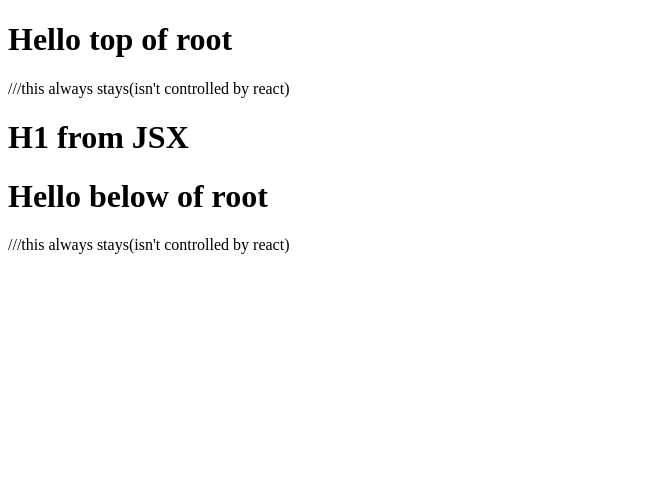
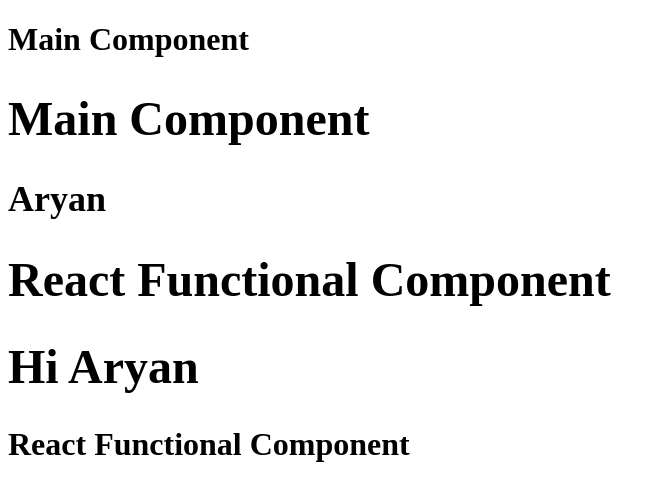
Before and after one commit to Aryan-2399/React, a React (Vite) app: page / in a window 1280 px wide. Shown: the top 500 px of the page, without its empty margins (0-666 px from the left). Built offline with nearby package versions, Linux system fonts and the light colour scheme.

Commit message:
EPISODE 3- React Elements and React Components

```diff
--- a/App.js
+++ b/App.js
@@ -1,18 +1,61 @@
 import React from 'react';
 import ReactDOM from 'react-dom/client';
 
-const heading = React.createElement(
-  "h1",
-  { id: "heading",
-   },
-  "Namaste React from Aryan"
-);
+const heading = (<h1>Hi Aryan</h1>);
 
-// JSX-  Transpiled(coverted to JS code that JS engine of browsers can understand) by parcel(Babel is used by parcel to do this transpilation) before it reaches the JS engine of browsers
-//JSX =>(coverted to(by babel)---) React.createElement("h1", { id: "heading" }, "H1 from JSX") ==> HTML Element
-const jsxHeading= <h1 id="headind" className="class" tabIndex="1">H1 from JSX</h1>
-console.log(heading) // Object--React object----Not an HTML Element
-console.log(jsxHeading)
+//rendering React element inside another React
+const elem = (<div>
+  {heading}
+  <h1>Hi Aryan</h1>
+  </div>);
 const root = ReactDOM.createRoot(document.getElementById("root"));
-// root.render(heading);
-root.render(jsxHeading);
+//React Functional Component----
+const ReactComponent = () => {
+  return (<h1 className="head"> React Functional Component</h1>);
+}
+
+//Rendering one compoent inside another ---Component composition
+const Main = () => {
+  return ( <div className='container'>
+  <h1 className="mainhead"> Main Component</h1>
+  < ReactComponent/>
+  </div>);
+}
+
+//Alternate syntax for creating react components
+const MainAlternate = function(){
+  return ( <div className='container'>
+  <h1 className="mainhead"> Main Component</h1>
+  < ReactComponent/>
+  </div>);
+}
+
+//writing JS inside JSX
+const name ='Aryan';
+const MainJSX = () => (<div className='container'>
+  <h1 className="mainhead"> Main Component</h1>
+  <h2>{name}</h2>
+  < ReactComponent/>
+  </div>)
+
+  //rendering React component inside React element
+const elem2 = (<div>
+  {<MainJSX/>}
+  <h1>Hi Aryan</h1>
+  </div>);
+
+  //alternate way to render React Component
+  const elem3 = (<div>
+    {MainJSX()}
+    <h1>Hi Aryan</h1>
+    </div>);
+
+  //rendering react elemt inside React component
+  const MainJSX2 = () => (<div className='container'>
+    <h1 className="mainhead"> Main Component</h1>
+    <h2>{elem3}</h2>
+    < ReactComponent/>
+    </div>)
+
+//Rendering React component--
+root.render(<MainJSX2 />);
--- a/index.html
+++ b/index.html
@@ -8,11 +8,9 @@
     <link rel="stylesheet" href="./index.css" />
 </head>
 <body>
-    <h1>Hello top of root</h1>   ///this always stays(isn't controlled by react)
     <div id="root">
         Aryan is here   ///---this gets replaced by whatever we added in this id=root div through React
     </div>
-    <h1>Hello below of root</h1> ///this always stays(isn't controlled by react)
 </body>
 <script type="module" src="./App.js"></script>
 </html>
```
